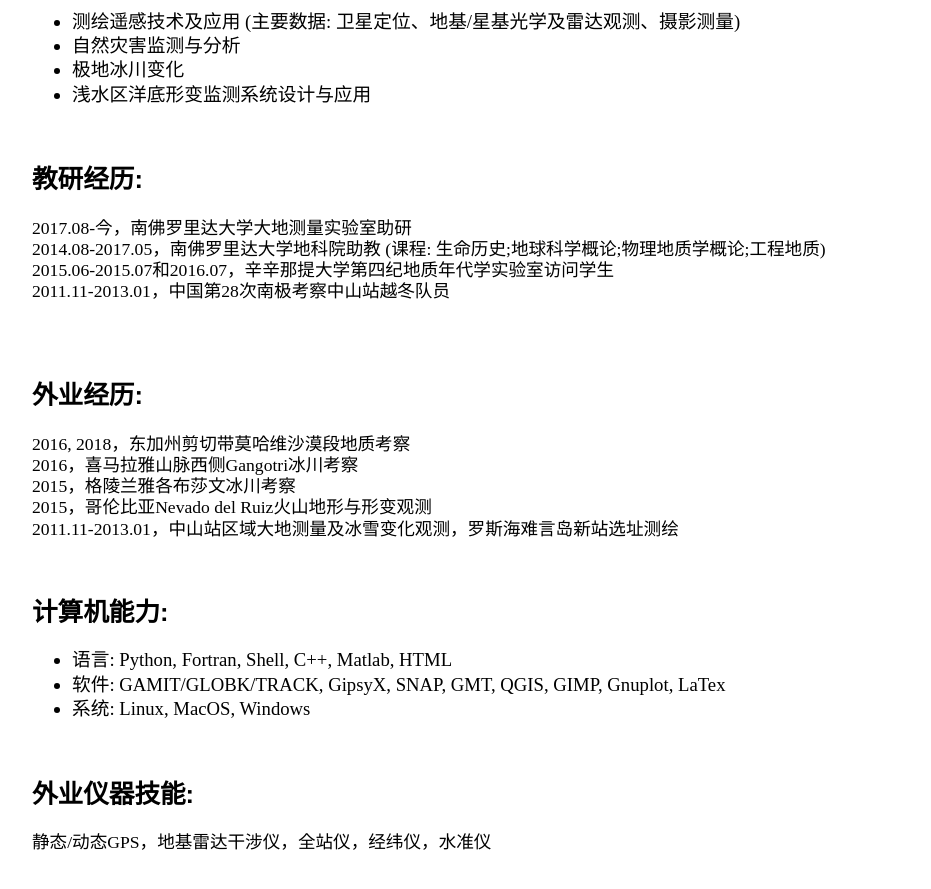
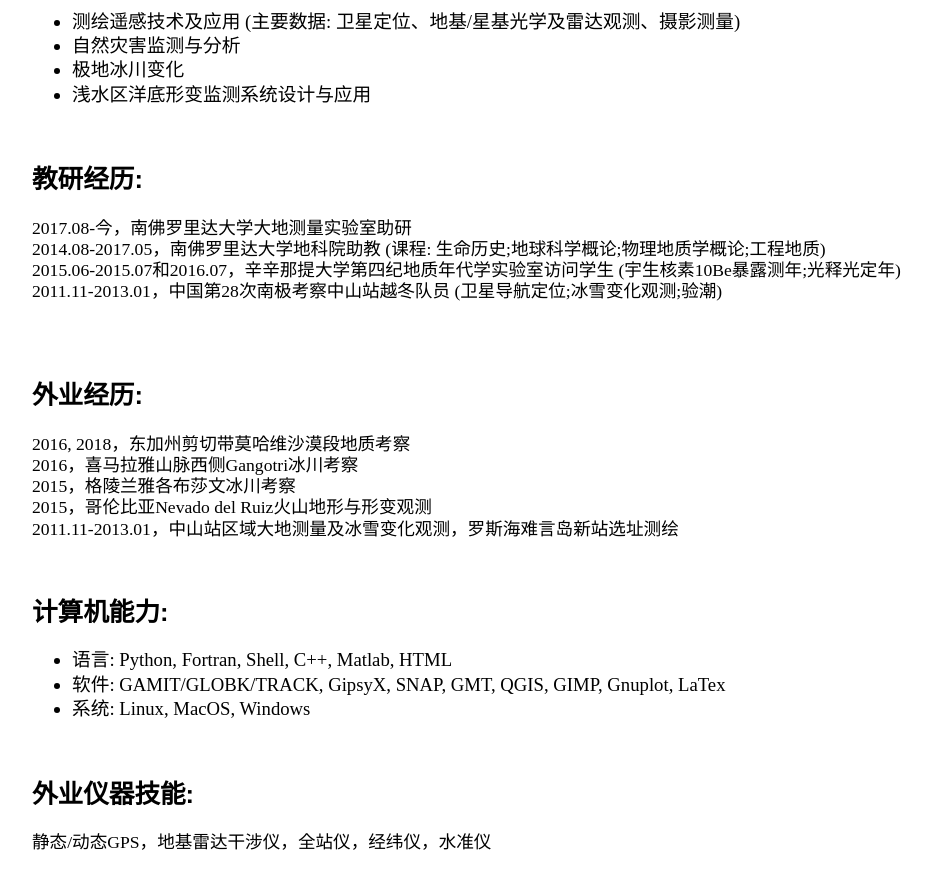
Before and after one commit to suruixie/suruixie.github.io, a Jekyll site: the page built from Chinese/index.html, in a window 1280 px wide and 900 px high, scrolled down 308 px. Shown: the top 889 px of the window, without its empty margins (96-1027 px from the left). Built offline with Jekyll 4.4.1, drawn with Linux system fonts in a browser that asks for light colours; a style sheet for code colours, icons or effects is not loaded.

Commit message:
Update index.html

```diff
--- a/Chinese/index.html
+++ b/Chinese/index.html
@@ -27,8 +27,8 @@ title: 苏锐的中文页面
 	    <h4 style="margin-top:2em;margin-bottom:0.2em;">教研经历: </h4>
             <p style="line-height: 120%;">2017.08-今，南佛罗里达大学大地测量实验室助研<br>
 	    2014.08-2017.05，南佛罗里达大学地科院助教 (课程: 生命历史;地球科学概论;物理地质学概论;工程地质)<br>
-            2015.06-2015.07和2016.07，辛辛那提大学第四纪地质年代学实验室访问学生<br>
-            2011.11-2013.01，中国第28次南极考察中山站越冬队员<br>
+            2015.06-2015.07和2016.07，辛辛那提大学第四纪地质年代学实验室访问学生 (宇生核素10Be暴露测年;光释光定年)<br>
+            2011.11-2013.01，中国第28次南极考察中山站越冬队员 (卫星导航定位;冰雪变化观测;验潮)<br>
             </p>
 	</div>
 	<div class="sideText">
```
